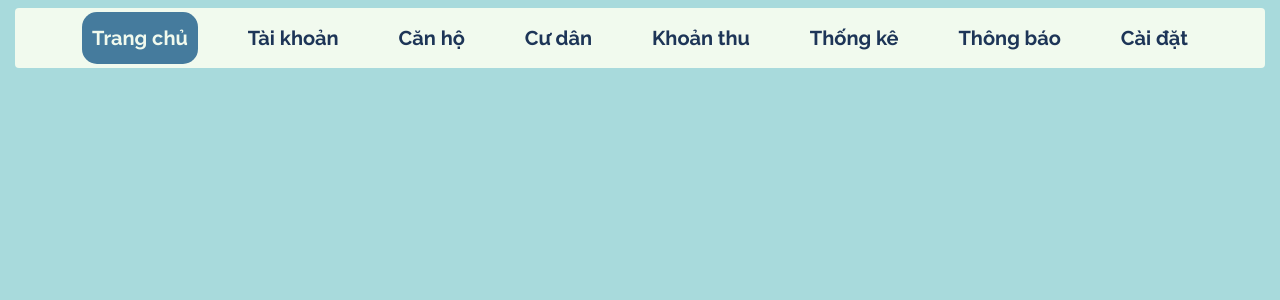
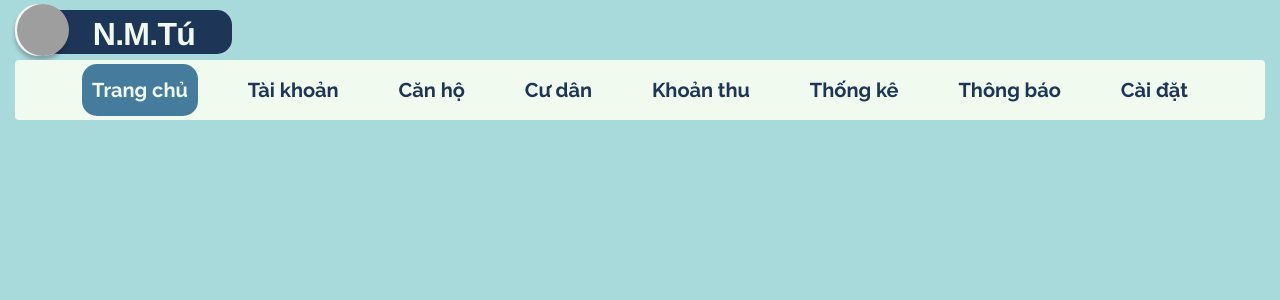
Before and after one commit to Kwang-Le/homie-web, a Vue app: page / in a window 1280 px wide. Shown: the top 300 px of the page. Built offline with nearby package versions, Linux system fonts and the light colour scheme; grey boxes are pictures that could not be loaded.

Commit message:
feat: add logo account

```diff
--- a/src/App.vue
+++ b/src/App.vue
@@ -1,7 +1,7 @@
 <script setup>
 import { RouterLink, RouterView } from 'vue-router'
 import NavBar from './components/NavigationBar/AdminNavBar.vue';
-
+import LogoAcount from './components/LogoAccount.vue';
 </script>
 
 
@@ -9,6 +9,7 @@ import NavBar from './components/NavigationBar/AdminNavBar.vue';
   <div class="container-fluid">
   <header>
     <div class="wrapper">
+      <LogoAcount />
       <NavBar />
 
         <!-- <RouterLink to="/">Home</RouterLink> -->
--- /dev/null
+++ b/src/components/LogoAccount.vue
@@ -0,0 +1,89 @@
+<template>
+    <div class="box">
+      <div class="app-ava">
+        <div class="overlap-group">
+          <div class="rectangle" />
+          <div class="ellipse" />
+          <div class="homie">N.M.Tú</div>
+          <img class="image" alt="Image" src="https://www.pngkit.com/png/detail/379-3794147_homie-logo-homie-b-v.png" />
+        </div>
+      </div>
+    </div>
+  </template>
+
+  <script>
+  export default {
+    name: "Box",
+  };
+  </script>
+
+
+  <style>
+  .box {
+    height: 52px;
+    width: 236px
+    }
+
+  .box .app-ava {
+    height: 52px;
+    left: 8;
+    position: fixed;
+    top: 0;
+    width: 236px;
+    top: 4px;
+  }
+
+  .box .overlap-group {
+    height: 52px;
+    position: relative;
+    width: 236px;
+  }
+
+  .box .rectangle {
+    background-color: #1d3557;
+    border-radius: 15px;
+    height: 44px;
+    left: 28px;
+    position: absolute;
+    top: 6px;
+    width: 189px;
+  }
+
+  .box .ellipse {
+    background-color: #f6f6f6;
+    border-radius: 24px;
+    box-shadow: 0px 4px 4px #00000040;
+    height: 52px;
+    left: 0;
+    position: absolute;
+    top: 0;
+    width: 52px;
+  }
+
+  .box .homie {
+    color: #f1faee;
+    font-family: "Raleway-Bold", Helvetica;
+    font-size: 32px;
+    font-weight: 700;
+    height: 43px;
+    left: 24px;
+    letter-spacing: -0.7px;
+    line-height: 48px;
+    position: absolute;
+    text-align: center;
+    top: 6px;
+    white-space: nowrap;
+    width: 210px;
+  }
+
+  .box .image {
+    height: 52px;
+    left: 2px;
+    object-fit: cover;
+    position: absolute;
+    top: 0;
+    width: 52px;
+    border-radius: 50%;
+  }
+
+  </style>
```
Also changed, not shown: src/assets/logo.png (added), src/views/admin/AdminNotificationView.vue (line endings or trailing spaces).
